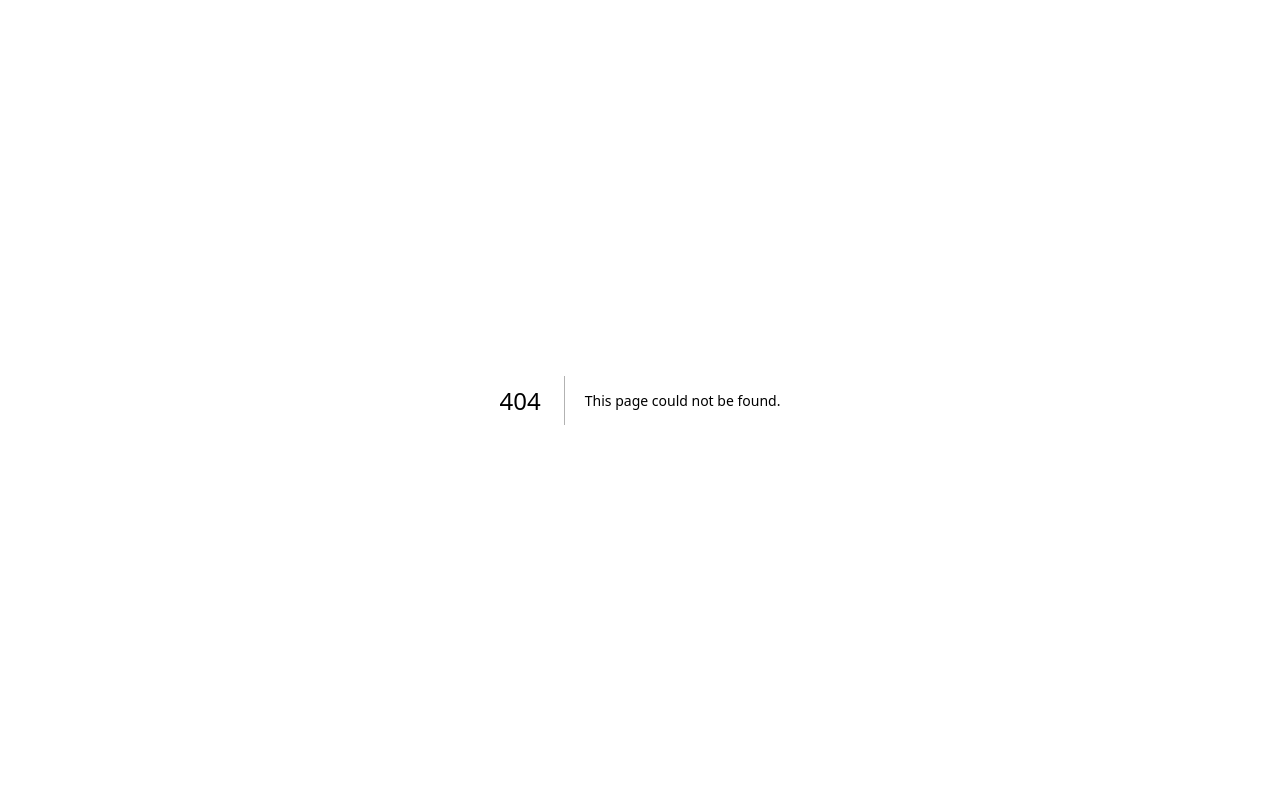
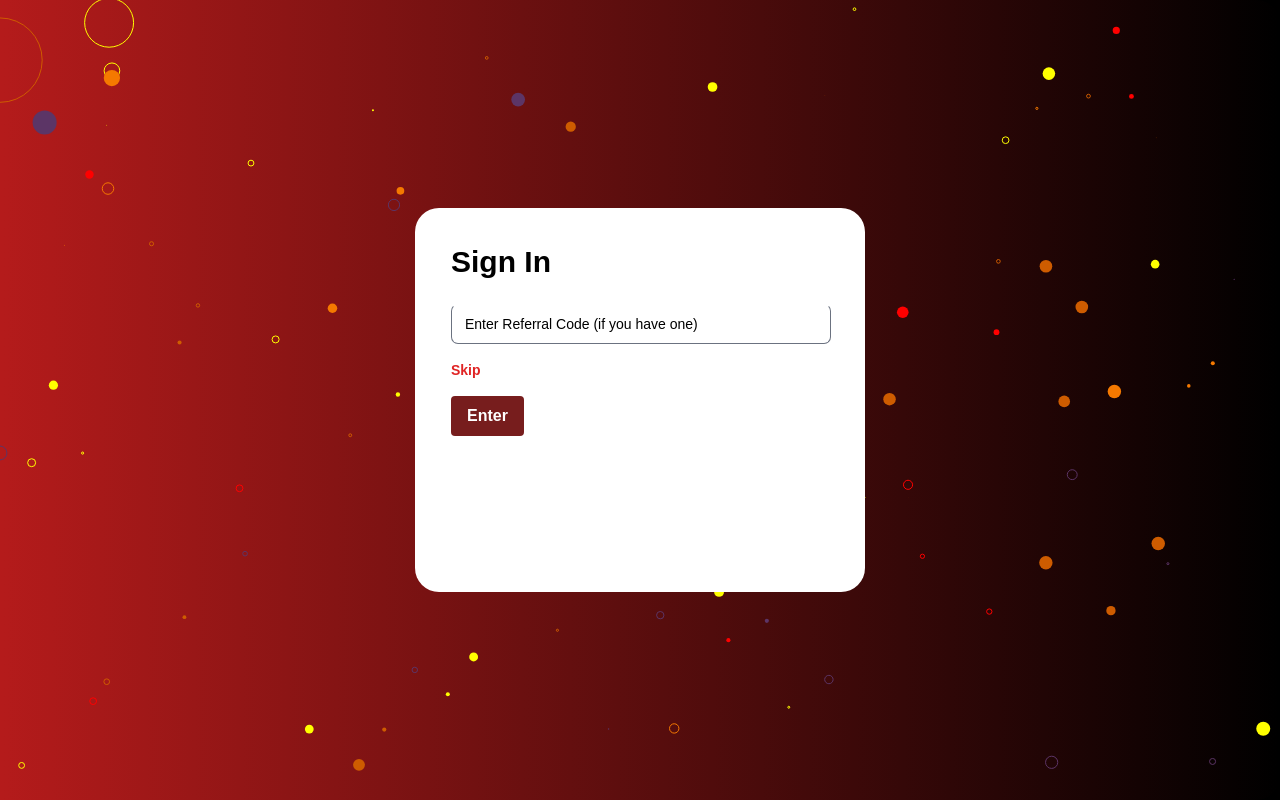
Before and after one commit to MasRfif/MiniProt, a Next.js app in the folder Web/: page /refcode in a window 1280 px wide. Before the commit this address had no page. Shown: the top 800 px of the page. Built offline with nearby package versions, Linux system fonts and the light colour scheme.

Commit message:
refcode_integration_n_log_fix

```diff
--- /dev/null
+++ b/Web/src/app/(page)/refcode/page.tsx
@@ -0,0 +1,91 @@
+"use client";
+import Image from "next/image";
+import Background from "@/components/2.Body/Background";
+import { useRouter } from "next/navigation";
+import { useState } from "react";
+import Link from "next/link";
+import { error } from "console";
+
+export default function refCode() {
+  const [refCode, setRefCode] = useState("");
+  const router = useRouter();
+
+  async function handleSubmit(e: React.FormEvent<HTMLFormElement>) {
+    e.preventDefault();
+
+    const data = { refCode };
+
+    try {
+      const res = await fetch("http://localhost:8069/api/v1/refcode", {
+        method: "POST",
+        headers: { "Content-Type": "application/json" },
+        body: JSON.stringify(data),
+        credentials: "include",
+      });
+
+      //console.log(res);
+      if (res.ok) {
+        router.push("/user");
+        router.refresh();
+      } else {
+        alert("Invalid Code!");
+      }
+    } catch (error) {
+      console.error(error);
+    }
+  }
+
+  return (
+    <>
+      <section
+        id="hero"
+        className="w-full h-screen self-center overflow-hidden bg-black"
+      >
+        {" "}
+        <section className="w-full h-full flex justify-center items-center font-bold rounded-r-3xl bg-gradient-to-l from-black/0 to-red-700/90">
+          <Background />
+          <div className="bg-white backdrop-filter backdrop-blur-sm rounded-3xl  flex-col top-0  items-center justify-center p-9 w-[450px] h-96">
+            <form onSubmit={handleSubmit}>
+              <h1 className="text-3xl font-bold mb-6 text-black ">Sign In</h1>
+
+              <div className="mb-4">
+                <div className="w-[380px]">
+                  <div className="relative w-full min-w-[200px] h-10">
+                    <input
+                      className="peer w-full h-full bg-transparent text-black font-sans font-normal outline outline-0 focus:outline-0 disabled:bg-blue-gray-50 disabled:border-0 transition-all placeholder-shown:border placeholder-shown:border-blue-gray-200 placeholder-shown:border-t-blue-gray-200 border focus:border-2 border-t-transparent focus:border-t-transparent text-sm px-2 py-2.5 rounded-[7px] border-blue-gray-200 focus:border-gray-900"
+                      placeholder=" "
+                      type="text"
+                      name="refcode"
+                      value={refCode}
+                      onChange={(e) => setRefCode(e.target.value)}
+                    />
+                    <label className="flex w-full h-full select-none pointer-events-none absolute left-0 font-normal !overflow-visible truncate peer-placeholder-shown:text-blue-gray-500 leading-tight peer-focus:leading-tight peer-disabled:text-transparent peer-disabled:peer-placeholder-shown:text-blue-gray-500 transition-all -top-1.5 peer-placeholder-shown:text-sm text-[11px] peer-focus:text-[11px] before:content[' '] before:block before:box-border before:w-2.5 before:h-1.5 before:mt-[6.5px] before:mr-1 peer-placeholder-shown:before:border-transparent before:rounded-tl-md before:border-t peer-focus:before:border-t-2 before:border-l peer-focus:before:border-l-2 before:pointer-events-none before:transition-all peer-disabled:before:border-transparent after:content[' '] after:block after:flex-grow after:box-border after:w-2.5 after:h-1.5 after:mt-[6.5px] after:ml-1 peer-placeholder-shown:after:border-transparent after:rounded-tr-md after:border-t peer-focus:after:border-t-2 after:border-r peer-focus:after:border-r-2 after:pointer-events-none after:transition-all peer-disabled:after:border-transparent peer-placeholder-shown:leading-[3.75] text-black  peer-focus:text-black before:border-blue-gray-200 peer-focus:before:!border-gray-900 after:border-blue-gray-200 peer-focus:after:!border-gray-900">
+                      Enter Referral Code (if you have one)
+                    </label>
+                  </div>
+                </div>
+              </div>
+
+              <div className="flex items-center justify-between">
+                <Link
+                  className="inline-block align-baseline font-bold text-sm text-red-600 hover:text-yellow-950"
+                  href="/home"
+                >
+                  Skip
+                </Link>
+              </div>
+              <div className="mt-4">
+                <button
+                  className="bg-red-900 hover:text-red-400 text-white font-bold py-2 px-4 rounded focus:outline-none focus:shadow-outline"
+                  type="submit" //"button"
+                >
+                  Enter
+                </button>
+              </div>
+            </form>
+          </div>
+        </section>
+      </section>
+    </>
+  );
+}
```
Also changed, not shown: 1 other file (tests, documents, lock files or other folders).
